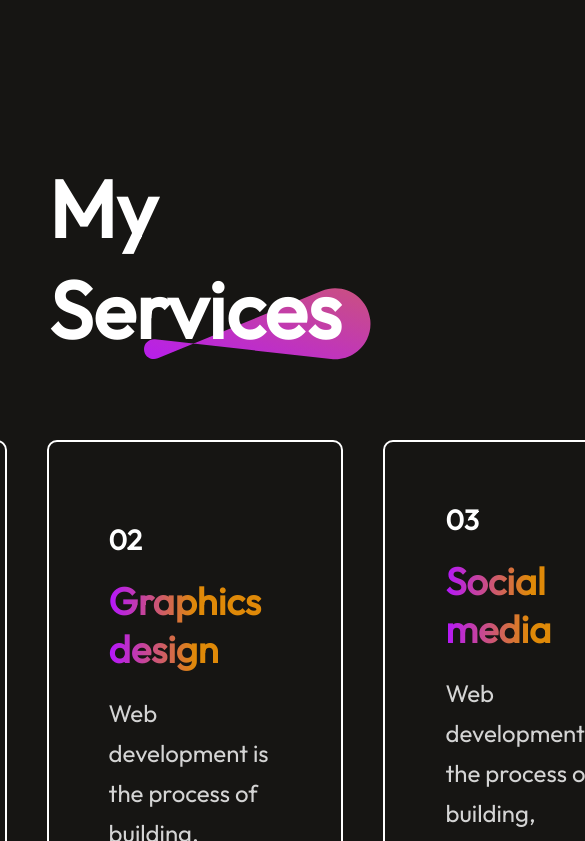
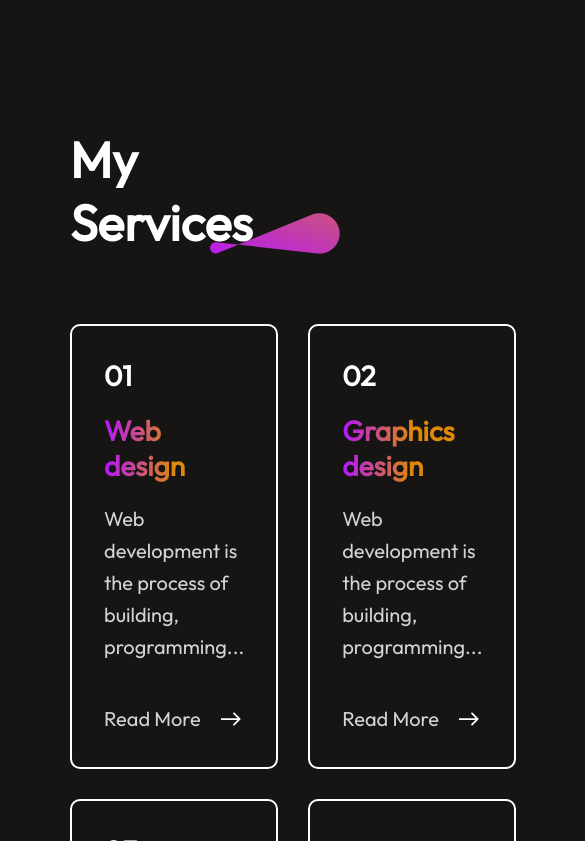
Before and after one commit to HillaryG1/ReactJS-Portfolio, a React (Vite) app: page / in a window 390 px wide. Shown: the part 2203-3044 px from the top of the page, 585 px wide, since content can reach past the window. Built offline with nearby package versions, Linux system fonts and the light colour scheme; no server answers.

Commit message:
Make whole website responsive

```diff
--- a/src/components/Contact/Contact.css
+++ b/src/components/Contact/Contact.css
@@ -105,3 +105,51 @@
   transform: scale(1.1);
   transition: 0.3s;
 }
+@media(max-width: 768px) {
+  .contact {
+    gap: 50px;
+    margin: 50px 70px;
+    align-items: start;
+  }
+  .contact-title h1 {
+    padding: 0;
+    font-size: 50px;
+    font-weight: 600;
+  }
+  .contact-title img {
+    width: 130px;
+    margin-right: -20px;
+  }
+  .contact-section {
+    flex-direction: column;
+  }
+  .contact-left h1 {
+    font-size: 54px;
+  }
+  .contact-left p {
+    font-size: 20px;
+  }
+  .contact-detail {
+    gap: 20px;
+  }
+  .contact-detail img {
+    width: 25px;
+  }
+  .contact-right label {
+    font-size: 20px;
+  }
+  .contact-right input {
+    width: 100%;
+    font-size: 20px;
+  }
+  .contact-right textarea {
+    width: 95%;
+    font-size: 20px;
+  }
+  .contact-submit {
+    padding: 15px 40px;
+  }
+
+
+
+}
--- a/src/components/Footer/Footer.css
+++ b/src/components/Footer/Footer.css
@@ -58,3 +58,21 @@
   transform: scale(1.1);
   transition: 0.3s;
 }
+@media(max-width: 768px) {
+  .footer {
+    margin: 50px 70px;
+  }
+  .footer-top {
+    flex-direction: column;
+    gap: 50px;
+  }
+  .footer-bottom {
+    display: flex;
+    flex-direction: column-reverse;
+    margin-bottom: 50px;
+  }
+
+
+
+
+}
--- a/src/components/MyWork/MyWork.css
+++ b/src/components/MyWork/MyWork.css
@@ -55,3 +55,37 @@
   gap: 30px;
   transition: 0.6s;
 }
+@media(max-width: 768px) {
+  .mywork {
+    gap: 50px;
+    margin: 50px 70px;
+    align-items: start;
+  }
+  .mywork-title h1 {
+    padding: 0;
+    font-size: 50px;
+    font-weight: 600;
+  }
+  .mywork-title img {
+    width: 130px;
+    margin-right: -20px;
+  }
+  .mywork-container {
+    grid-template-columns: 1fr 1fr;
+    gap: 30px;
+  }
+  .mywork-container img {
+    width: 100%;
+    height: 100%;
+  }
+  .mywork-showmore {
+    padding: 20px 40px;
+    font-size: 18px;
+    margin: 50px auto;
+    cursor: pointer;
+  }
+
+
+
+
+}
--- a/src/components/Services/Services.css
+++ b/src/components/Services/Services.css
@@ -68,3 +68,41 @@
   transform: scale(1.05);
   transition: 0.4s;
 }
+@media(max-width: 768px) {
+  .services {
+    align-items: start;
+    gap: 70px;
+    margin: 20px 70px;
+  }
+  .services-title h1 {
+    padding: 0;
+    font-size: 50px;
+  }
+  .services-title img {
+    width: 130px;
+    margin-right: -20px;
+  }
+  .services-format {
+    gap: 20px;
+    padding: 32px;
+  }
+  .services-format h2 {
+    font-size: 28px;
+  }
+  .services-format p {
+    font-size: 20px;
+    line-height: 32px;
+    max-width: 300px;
+  }
+  .services-readmore img {
+    width: 20px;
+  }
+  .services-container {
+    grid-template-columns: 1fr 1fr;
+    gap: 30px;
+  }
+
+
+
+
+}
```
